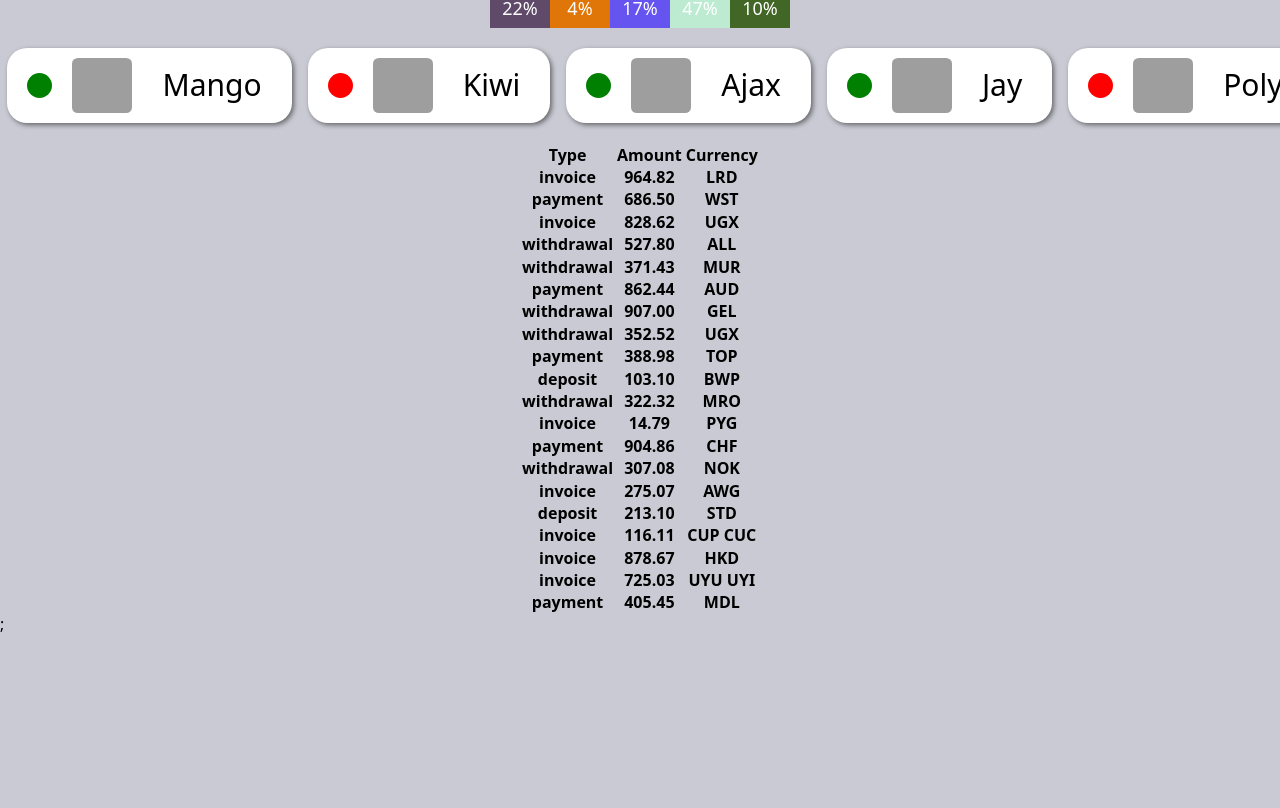
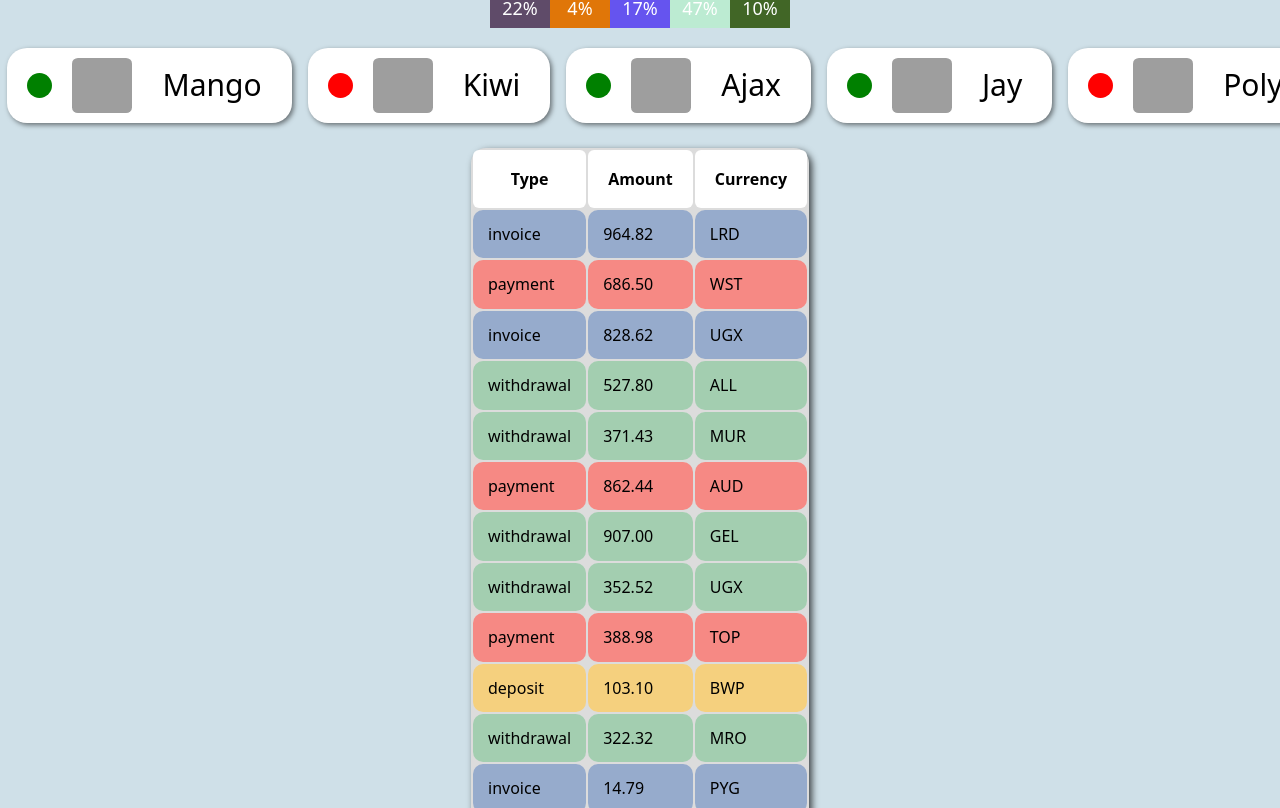
Before and after one commit to 2F4S7/goit-react-hw-01-components, a React (Create React App) app: page / in a window 1280 px wide. Shown: the part 612-1420 px from the top of the page. Before the commit the page ends 1247 px from the top, so only its background shows below. Built offline with nearby package versions, Linux system fonts and the light colour scheme; grey boxes are pictures that could not be loaded.

Commit message:
style.color

```diff
--- a/package.json
+++ b/package.json
@@ -9,7 +9,6 @@
     "@testing-library/user-event": "^12.8.3",
     "gh-pages": "^3.2.0",
     "modern-normalize": "^1.1.0",
-    "node-sass": "^6.0.0",
     "prettier": "^2.3.0",
     "react": "^17.0.2",
     "react-dom": "^17.0.2",
@@ -50,6 +49,7 @@
     "eslint": "^7.28.0",
     "husky": "^6.0.0",
     "lint-staged": "^11.0.0",
+    "node-sass": "^6.0.0",
     "prop-types": "^15.7.2"
   },
   "lint-staged": {
--- a/src/TransactionHistory/TransactionHistory.js
+++ b/src/TransactionHistory/TransactionHistory.js
@@ -2,15 +2,16 @@ import PropTypes from 'prop-types';
 import React from 'react';
 import style from './TransactionHistory.module.css';
 import TransactionUser from './TransactionUser';
+// import
 
 const TransactionHistory = ({ items }) => {
     return (
         <table className={style.TransactionHistory}>
             <thead>
                 <tr>
-                    <th>Type</th>
-                    <th>Amount</th>
-                    <th>Currency</th>
+                    <th className={style.th}>Type</th>
+                    <th className={style.th}>Amount</th>
+                    <th className={style.th}>Currency</th>
                 </tr>
             </thead>
 
--- a/src/TransactionHistory/TransactionHistory.module.css
+++ b/src/TransactionHistory/TransactionHistory.module.css
@@ -1,10 +1,19 @@
 .th {
-    padding: 25px;
+    padding: 20px;
+    background-color: #fff;
+    border-radius: 6px;
 }
 .td {
-    padding: 25px;
+    padding: 15px;
+    border-radius: 10px;
 }
 .TransactionHistory {
     margin-left: auto;
     margin-right: auto;
+    margin-top: 25px;
+    margin-bottom: 25px;
+    background-color: #dcdcdc;
+    border-radius: 15px;
+    box-shadow: 3px 3px 7px rgba(0, 0, 0, 0.7);
+
 }
--- a/src/TransactionHistory/TransactionUser.js
+++ b/src/TransactionHistory/TransactionUser.js
@@ -1,14 +1,21 @@
 import React from 'react';
 import PropTypes from 'prop-types';
+import style from './TransactionHistory.module.css';
+import colors from './colortransactionhistory';
 
 const TransactionUser = ({ items }) => {
     const { type, amount, currency } = items;
 
     return (
-        <tr>
-            <th>{type}</th>
-            <th>{amount}</th>
-            <th>{currency}</th>
+        <tr
+            className={style.tr}
+            style={{
+                backgroundColor: colors(type),
+            }}
+        >
+            <td className={style.td}>{type}</td>
+            <td className={style.td}>{amount}</td>
+            <td className={style.td}>{currency}</td>
         </tr>
     );
 };
--- /dev/null
+++ b/src/TransactionHistory/colortransactionhistory.js
@@ -0,0 +1,19 @@
+const colorPicker = [
+    { type: 'payment', color: 'rgba(255, 111, 105, 0.755)' },
+    { type: 'invoice', color: 'rgba(109, 143, 194, 0.627)' },
+    { type: 'withdrawal', color: 'rgba(112, 194, 137, 0.527)' },
+    { type: 'deposit', color: 'rgba(255, 204, 92, 0.727)' },
+];
+
+function colors(typeName) {
+    let color;
+    colorPicker.find(el => {
+        if (typeName === el.type) {
+            color = el.color;
+        }
+        return color;
+    });
+    return color;
+}
+
+export default colors;
--- a/src/index.css
+++ b/src/index.css
@@ -1,6 +1,6 @@
 body {
   /* margin: 0; */
-  background-color: rgb(202, 202, 212);
+  background-color: #cfe0e8;
   font-family: -apple-system, BlinkMacSystemFont, 'Segoe UI', 'Roboto', 'Oxygen',
     'Ubuntu', 'Cantarell', 'Fira Sans', 'Droid Sans', 'Helvetica Neue',
     sans-serif;
```
Also changed, not shown: 1 other file (tests, documents, lock files or other folders).
